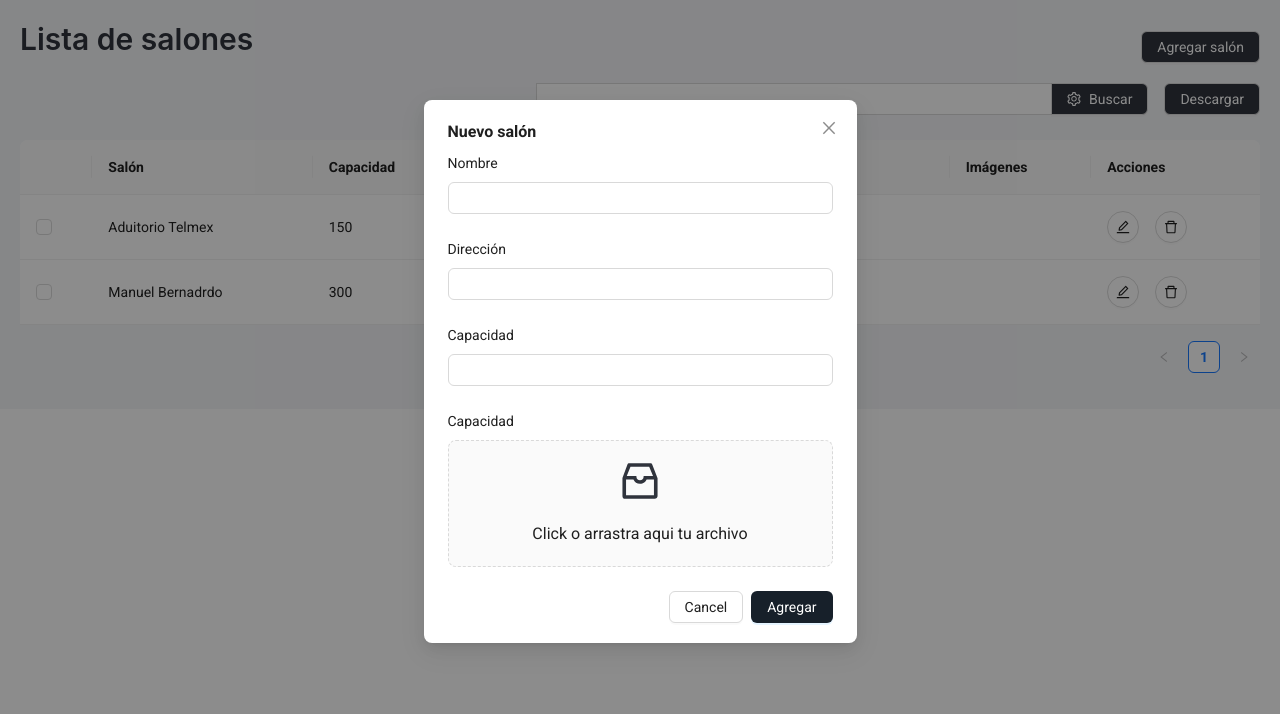
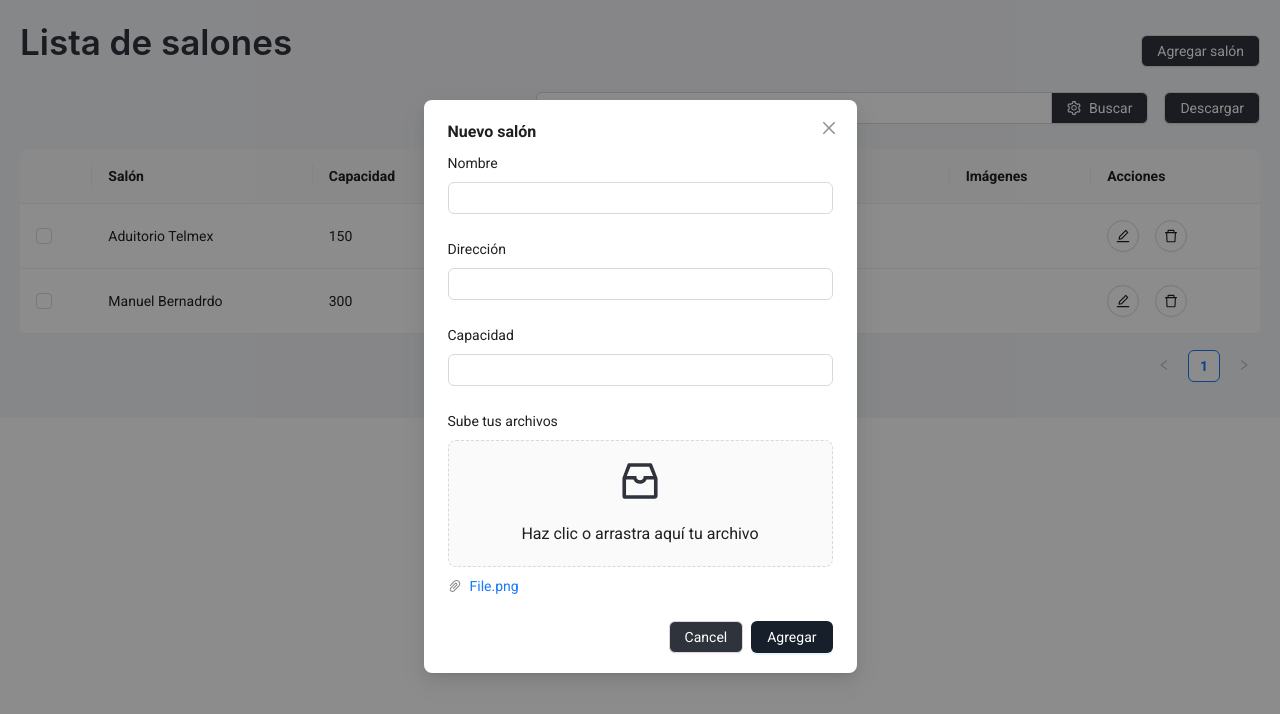
Before and after one commit to alonsosfera/event-ticket-project, a Next.js app: page /rooms in a window 1280 px wide. Both pictures are taken after a click on the button "Agregar salón". Shown: the top 714 px of the page. Built offline with nearby package versions, Linux system fonts and the light colour scheme.

Commit message:
new styles for the modal, add the input to load images

```diff
--- a/components/rooms/new-room-component.js
+++ b/components/rooms/new-room-component.js
@@ -1,16 +1,44 @@
-import { Form , Input } from "antd"
+import { Form, Input } from "antd"
 import Dragger from "antd/es/upload/Dragger"
 import { InboxOutlined } from "@ant-design/icons"
+import { useState } from "react"
 
+const NewRoom = ({  onSubmit }) => {
+  const [fileList, setFileList] = useState([
+    {
+      uid: "-1",
+      name: "File.png",
+      status: "done",
+      url: "http://www.baidu.com/file.png"
+    }
+  ])
 
-const NewRoom = ({ onCancel, onSubmit }) => {
+  const handleChange = info => {
+    let newFileList = [...info.fileList]
+    newFileList = newFileList.slice(-2) // Limitar a 2 archivos recientes
+    newFileList = newFileList.map(file => {
+      if (file.response) {
+        file.url = file.response.url
+      }
+      return file
+    })
+    setFileList(newFileList)
+  }
 
-  return(
+  const uploadProps = {
+    action: "https://660d2bd96ddfa2943b33731c.mockapi.io/api/upload",
+    onChange: handleChange,
+    multiple: true,
+    fileList
+  }
+
+  return (
     <Form
       layout="vertical"
       initialValues={{ remember: true }}
       autoComplete="off"
       onFinish={onSubmit}>
+
       <Form.Item
         label="Nombre"
         name="name"
@@ -28,19 +56,17 @@ const NewRoom = ({ onCancel, onSubmit }) => {
       <Form.Item
         label="Capacidad"
         name="capacity"
-        rules={[{ message: "Por favor confirma la capacidad del salon" }]}>
+        rules={[{ message: "Por favor confirma la capacidad del salón" }]}>
         <Input />
       </Form.Item>
 
-      <Form.Item
-        label="Capacidad"
-        name="capacity"
-        rules={[{ message: "Por favor confirma la capacidad del salon" }]}>
-        <Dragger>
+      {/* Upload Dragger */}
+      <Form.Item label="Sube tus archivos">
+        <Dragger {...uploadProps}>
           <p className="ant-upload-drag-icon">
             <InboxOutlined style={{ color: "#2F333C" }} />
           </p>
-          <p className="ant-upload-text">Click o arrastra aqui tu archivo</p>
+          <p className="ant-upload-text">Haz clic o arrastra aquí tu archivo</p>
         </Dragger>
       </Form.Item>
     </Form>
--- a/components/rooms/rooms-component.js
+++ b/components/rooms/rooms-component.js
@@ -79,17 +79,16 @@ const Rooms = () => {
 
   return (
     <>
-      <Row style={{ background: "#F4F5F7", padding: "20px" }} gutter={[24, 0]}>
-        <Col span={24} style={{ marginBottom: "10px" }}>
+      <Row className="rooms-container" gutter={[24, 0]}>
+        <Col span={24} className="rooms-header">
           <Row justify="space-between" align="middle">
             <Col>
-              <Typography.Title level={2} style={{ color: "#2F333C" }}>Lista de salones</Typography.Title>
+              <Typography.Title level={2} className="title">Lista de salones</Typography.Title>
             </Col>
             <Col>
               <Button
                 key="submit"
-                onClick={showModal}
-                style={{ backgroundColor: "#2F333C", color: "#fff" }}>
+                onClick={showModal}>
                 Agregar salón
               </Button>
             </Col>
@@ -103,18 +102,16 @@ const Rooms = () => {
             style={{ marginBottom: "25px" }}
             gutter={[16, 0]}>
             <Col span={12}>
-              <Space.Compact style={{ width: "100%" }}>
-                <Input style={{ borderRadius: "0px" }} />
+              <Space.Compact>
+                <Input />
                 <Button
-                  icon={<SettingOutlined />}
-                  style={{ backgroundColor: "#2F333C", color: "#FFFF" }}>
+                  icon={<SettingOutlined />}>
                   Buscar
                 </Button>
               </Space.Compact>
             </Col>
             <Col>
-              <Button
-                style={{ backgroundColor: "#2F333C", color: "#FFFF" }}>
+              <Button>
                 Descargar
               </Button>
             </Col>
--- a/styles/_components.scss
+++ b/styles/_components.scss
@@ -2,3 +2,4 @@
 @import "components/auth";
 @import "components/layout";
 @import "components/events";
+@import "components/rooms";
--- /dev/null
+++ b/styles/components/rooms.scss
@@ -0,0 +1,70 @@
+.rooms-container {
+  background-color: #F4F5F7;
+  padding: 20px;
+
+  .ant-btn {
+    background-color: #2F333C;
+    color: #fff;
+  }
+
+  .rooms-header {
+    margin-bottom: 10px;
+
+    .title {
+      color: #2F333C;
+      font-size: 35px;
+    }
+  }
+
+  .ant-space{
+    .ant-btn{
+      background-color: unset;
+      color: inherit;
+    }
+  }
+
+  .ant-space-compact{
+    width: 100%;
+  }
+
+  .table-container {
+    .ant-table {
+      background-color: #fff;
+      border-radius: 5px;
+    }
+
+    .ant-table-thead > tr > th {
+      background-color: #F4F5F7;
+      font-weight: bold;
+    }
+
+    .action-buttons {
+      .ant-btn {
+        background-color: transparent;
+        border: none;
+        color: #2F333C;
+
+        &:hover {
+          color: #404040;
+        }
+      }
+    }
+  }
+
+  .modal-new-room {
+    .ant-modal-content {
+      padding: 20px;
+
+      .ant-modal-header {
+        border-bottom: 1px solid #000;
+      }
+      }
+    }
+  }
+
+.ant-modal-footer {
+  .ant-btn {
+    background-color: #2F333C;
+    color: #fff;
+  }
+}
```
